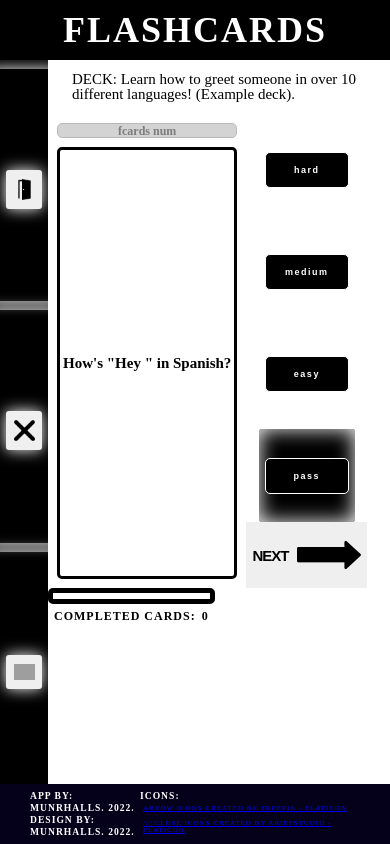
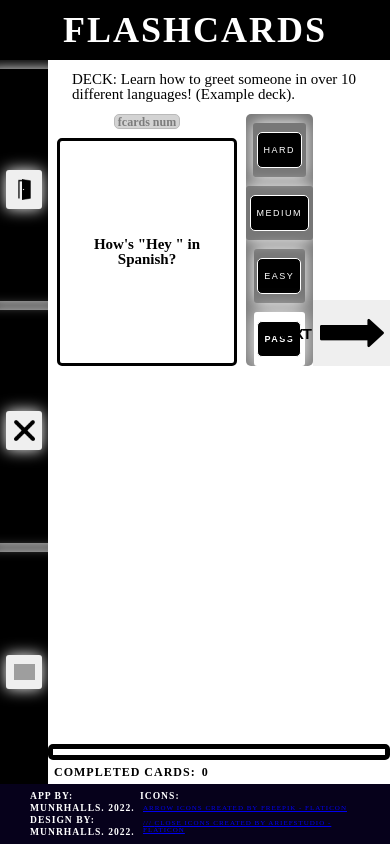
Before and after one commit to munrhalls/Oxus-Flashcards, a React (Create React App) app: page / in a window 390 px wide. Both pictures are taken after a click on the button "Open deck". Built offline with nearby package versions, Linux system fonts and the light colour scheme; grey boxes are pictures that could not be loaded.

Commit message:
map comp

```diff
--- a/src/Decks/Decks.css
+++ b/src/Decks/Decks.css
@@ -83,3 +83,13 @@
     font-size: 3.5rem;
 
 }
+
+@media only screen and (max-width: 600px) {
+    .Deck__instance {
+        flex: 1 1;
+        display: flex;
+        flex-direction: column;
+        justify-content: space-between;
+        min-height: 0;
+    }
+}
--- a/src/Flashcards/Flashcards.css
+++ b/src/Flashcards/Flashcards.css
@@ -21,6 +21,7 @@
     align-items: center;
     font-size: 1.25rem;
     font-weight: bold;
+    min-width: 100%;
 }
 
 .Flashcard__image {
@@ -53,6 +54,8 @@
     display: flex;
     justify-content: space-between;
     align-items: center;
+    background-color: #777;
+    border-radius: 5px;
 }
 .Flashcards__btns__difficulty__container {
     cursor: pointer;
@@ -60,9 +63,9 @@
 
 }
 .Flashcards__btns__difficulty__container.--rating {
-    background-color: #000;
+    background-color: #fff;
     color: #fff;
-    box-shadow: inset 0px 0px 20px #fff;
+    box-shadow: 0px 0px 20px #fff;
     font-weight: bold;
 }
 .Flashcards__btns__next {
@@ -75,8 +78,12 @@
     align-items: center;
     margin-left: auto;
     align-self: flex-end;
+    flex: 1;
+    min-width: 0;
 }
 .Flashcards__btns__next__image {
+    flex: 1;
+    min-width: 0;
 }
 .Flashcards__btn__next__text {
     margin-right: 0.75rem;
@@ -181,9 +188,11 @@
         flex-wrap: nowrap
     }
     .Flashcard__container {
-        margin: 0.75rem;
+        margin: 0 0.75rem;
         display: flex;
         flex-direction: column;
+        align-items: center;
+        min-width: 15rem;
     }
     .Flashcard {
         flex: 1;
@@ -205,17 +214,15 @@
     }
 
     .Flashcards__btns {
-        flex-direction: column;
-        justify-content: space-between;
-        margin-top: initial;
-      margin-bottom: initial;
+
     }
     .Flashcards__btns__difficulty {
-        flex: 1;
+        display: flex;
         justify-content: space-between;
         flex-direction: column;
         margin-top: initial;
         margin-bottom: initial;
+        flex-wrap: nowrap;
     }
     .Flashcards__btns__difficulty__container  {
         display: flex;
@@ -230,23 +237,23 @@
         border: none;
 
         padding: 0.75rem 0.3rem;
-        width: 3rem;
-        min-width: 8rem;
         min-height: 0;
         flex: 1;
         cursor: pointer;
     }
     .Flashcards__btns__difficulty__container__instance {
-        font-weight: bold;
         font-size: 0.75rem;
         letter-spacing: 1.5px;
         height: 36px;
         background-color: #000;
         color: #fff;
-        min-width: 7rem;
         border-radius: 5px;
         border: 1px solid #fff;
         cursor: pointer;
+        text-transform: uppercase;
+    }
+    .Flashcards__btns__difficulty__container__instance.--rating {
+        font-weight: bold;
     }
 
 }
```
